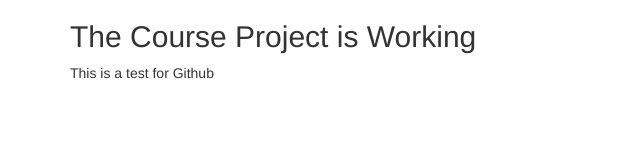
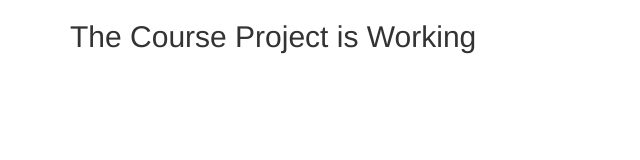
Before and after one commit to acacia1021/Course-Project, an Angular app: page / in a window 1280 px wide. Shown: the top 160 px of the page, without its empty margins (0-640 px from the left). Built offline with nearby package versions, Linux system fonts and the light colour scheme.

Commit message:
Undo Test - Working good

```diff
--- a/src/app/app.component.html
+++ b/src/app/app.component.html
@@ -2,7 +2,6 @@
   <div class="row">
     <div class="col-md-12">
       <h2>The Course Project is Working</h2>
-    This is a test for Github
     </div>
   </div>
 </div>
```
